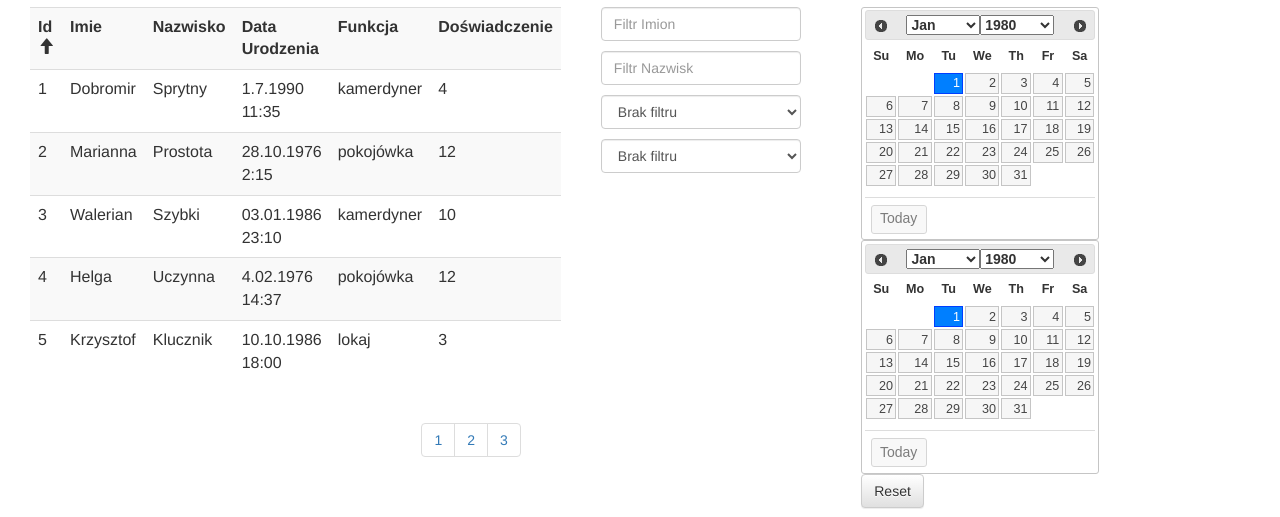
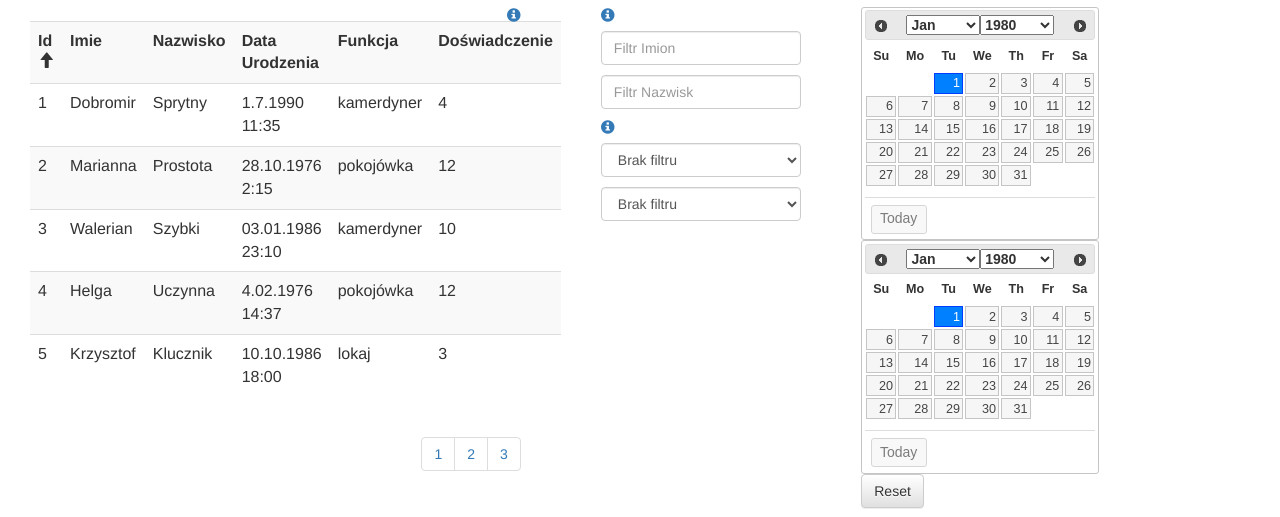
Before and after one commit to ElderDrop/Projekt-Na-Sta--, a plain HTML site: page index.html in a window 1280 px wide. Shown: the part 283-800 px from the top of the page. Drawn offline with nearby package versions, Linux system fonts and the light colour scheme.

Commit message:
Another visual update

```diff
--- a/index.html
+++ b/index.html
@@ -26,6 +26,7 @@
                 <h1>
                     Tabela słuzby
                 </h1>
+                <a href="#" class="floatRight" data-toggle="tooltip" data-placement="top" title="Kliknij w tytuł kolumny np: Imie by posortować" data-placement="top"><span class="glyphicon glyphicon-info-sign"></span></a>
                 <table id = "serviceList" class="table table-striped">
                     <tr>
                         <th  onclick="sorting('id')" >
@@ -59,11 +60,14 @@
                 </h1>
                 <div class="row ">
                 <div class="col-sm-6">
+
                     <div id="namesFilters" class="filters">
+                        <a href="#" data-toggle="tooltip" data-placement="top" title="Wpisz część lub całość imienia bądż nazwiska by filtrować" data-placement="top"><span class="glyphicon glyphicon-info-sign"></span></a>
                         <input type="text" class="form-control" oninput="filtring()" id="wantedFirstName" placeholder="Filtr Imion">
                         <input type="text" class="form-control" oninput="filtring()" id="wantedLastName" placeholder="Filtr Nazwisk">
                     </div>
                     <div ng-controller="selectCtrl" class="filters">
+                        <a href="#" data-toggle="tooltip" data-placement="top" title="Wybierz funkcje bądź doświadczenie by filtrować według warości" data-placement="top"><span class="glyphicon glyphicon-info-sign"></span></a>
                         <select  ng-model="serviceFunctions" class="form-control"  ng-options="x for x in servicesFunctions" id="servicesFunctionsOptions">
                     </select>
                         <select  ng-model="experiencesOptions" class="form-control"  ng-options="x for x in experiences" id="experiencesOptions">
--- a/main.css
+++ b/main.css
@@ -1,3 +1,4 @@
+/*FONTS*/
 @import url('https://fonts.googleapis.com/css?family=Lato');
 /*HEAD*/
 header{
@@ -39,7 +40,13 @@ h1{
   margin: auto;
   display: inline-block;
 }
-
+#wantedFirstName{
+  margin-top: 10px;
+}
+#servicesFunctionsOptions{
+  margin-top: 10px;
+}
+/*FOOTER*/
 footer{
   margin-top: 50px;
   color: white;
@@ -51,3 +58,7 @@ footer{
   padding: 1rem;
   text-align: center;
 }
+/*Others*/
+.floatRight{
+  float: right
+}
```
